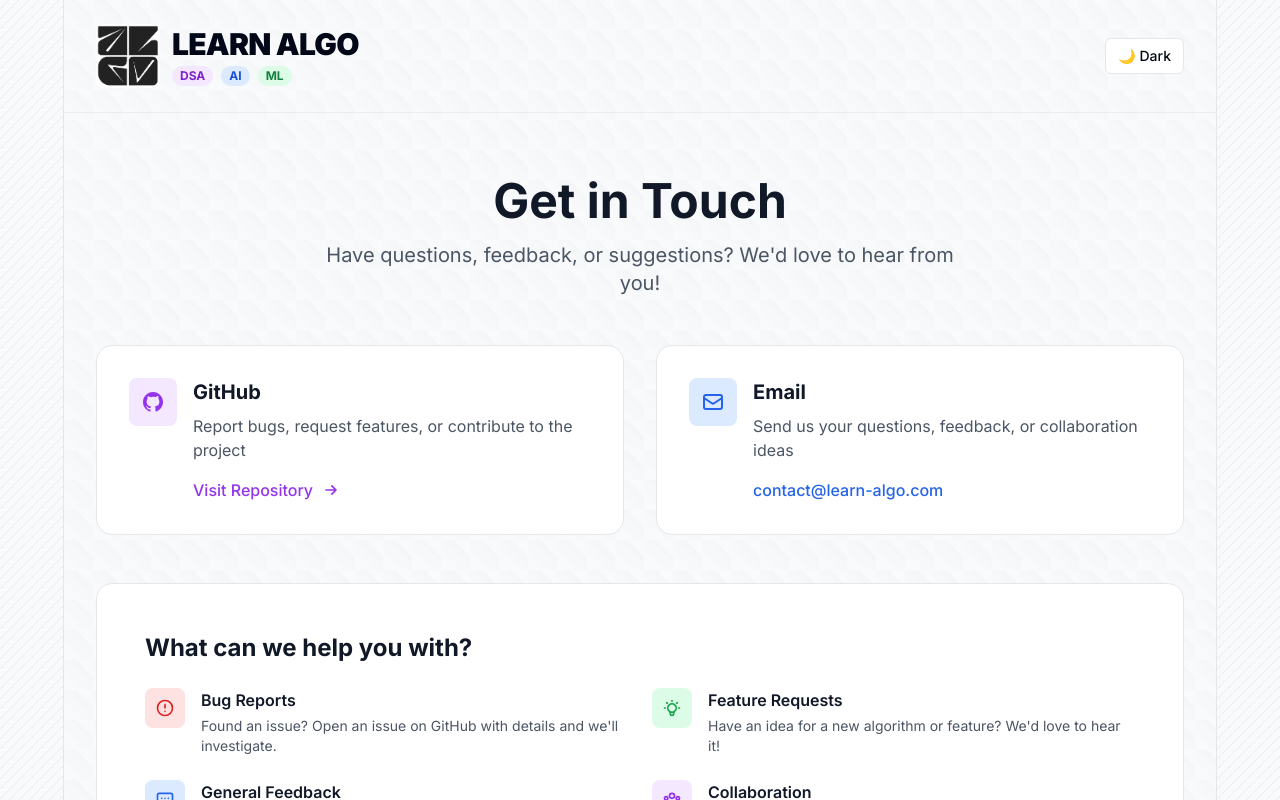
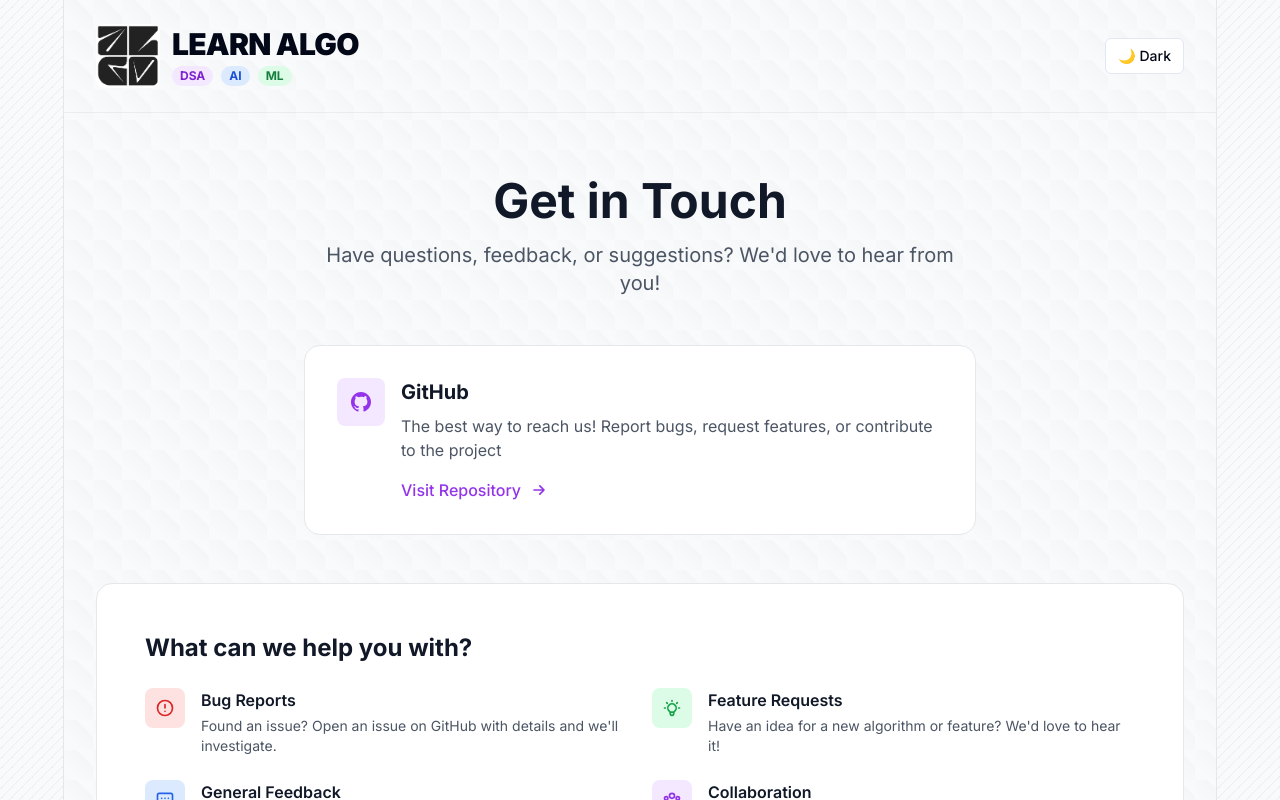
Before and after one commit to satya00089/learn-algo, a Next.js app: page /contact in a window 1280 px wide. Shown: the top 800 px of the page. Built offline with nearby package versions, Linux system fonts and the light colour scheme.

Commit message:
feat: Update contact information and improve layout on Contact, Privacy Policy, and Terms of Service pages

```diff
--- a/src/app/contact/page.tsx
+++ b/src/app/contact/page.tsx
@@ -84,13 +84,13 @@ export default function Contact() {
               </p>
             </div>
 
-            <div className="grid grid-cols-1 md:grid-cols-2 gap-8 mb-12">
+            <div className="max-w-2xl mx-auto mb-12">
               {/* GitHub */}
               <a
                 href="https://github.com/satya00089/learn-algo"
                 target="_blank"
                 rel="noopener noreferrer"
-                className="group bg-white dark:bg-gray-900 rounded-2xl border border-gray-200 dark:border-gray-800 p-8 hover:border-purple-500 dark:hover:border-purple-500 hover:shadow-lg transition-all"
+                className="group bg-white dark:bg-gray-900 rounded-2xl border border-gray-200 dark:border-gray-800 p-8 hover:border-purple-500 dark:hover:border-purple-500 hover:shadow-lg transition-all block"
               >
                 <div className="flex items-start gap-4">
                   <div className="w-12 h-12 bg-purple-100 dark:bg-purple-900/50 rounded-lg flex items-center justify-center flex-shrink-0 group-hover:scale-110 transition-transform">
@@ -109,7 +109,7 @@ export default function Contact() {
                   <div>
                     <h3 className="text-xl font-bold text-gray-900 dark:text-white mb-2">GitHub</h3>
                     <p className="text-gray-600 dark:text-gray-400 mb-4">
-                      Report bugs, request features, or contribute to the project
+                      The best way to reach us! Report bugs, request features, or contribute to the project
                     </p>
                     <div className="flex items-center gap-2 text-purple-600 dark:text-purple-400 font-medium">
                       <span>Visit Repository</span>
@@ -126,39 +126,6 @@ export default function Contact() {
                           d="M13 7l5 5m0 0l-5 5m5-5H6"
                         />
                       </svg>
-                    </div>
-                  </div>
-                </div>
-              </a>
-
-              {/* Email */}
-              <a
-                href="mailto:contact@learn-algo.com"
-                className="group bg-white dark:bg-gray-900 rounded-2xl border border-gray-200 dark:border-gray-800 p-8 hover:border-blue-500 dark:hover:border-blue-500 hover:shadow-lg transition-all"
-              >
-                <div className="flex items-start gap-4">
-                  <div className="w-12 h-12 bg-blue-100 dark:bg-blue-900/50 rounded-lg flex items-center justify-center flex-shrink-0 group-hover:scale-110 transition-transform">
-                    <svg
-                      className="w-6 h-6 text-blue-600 dark:text-blue-400"
-                      fill="none"
-                      stroke="currentColor"
-                      viewBox="0 0 24 24"
-                    >
-                      <path
-                        strokeLinecap="round"
-                        strokeLinejoin="round"
-                        strokeWidth={2}
-                        d="M3 8l7.89 5.26a2 2 0 002.22 0L21 8M5 19h14a2 2 0 002-2V7a2 2 0 00-2-2H5a2 2 0 00-2 2v10a2 2 0 002 2z"
-                      />
-                    </svg>
-                  </div>
-                  <div>
-                    <h3 className="text-xl font-bold text-gray-900 dark:text-white mb-2">Email</h3>
-                    <p className="text-gray-600 dark:text-gray-400 mb-4">
-                      Send us your questions, feedback, or collaboration ideas
-                    </p>
-                    <div className="flex items-center gap-2 text-blue-600 dark:text-blue-400 font-medium">
-                      <span>contact@learn-algo.com</span>
                     </div>
                   </div>
                 </div>
--- a/src/app/privacy/page.tsx
+++ b/src/app/privacy/page.tsx
@@ -278,9 +278,6 @@ export default function PrivacyPolicy() {
                   </p>
                   <div className="bg-gray-50 dark:bg-gray-800 rounded-lg p-4">
                     <p className="text-gray-600 dark:text-gray-400">
-                      <strong>Email:</strong> privacy@learn-algo.com
-                    </p>
-                    <p className="text-gray-600 dark:text-gray-400">
                       <strong>GitHub:</strong>{' '}
                       <a
                         href="https://github.com/satya00089/learn-algo"
--- a/src/app/terms/page.tsx
+++ b/src/app/terms/page.tsx
@@ -294,9 +294,6 @@ export default function TermsOfService() {
                   </p>
                   <div className="bg-gray-50 dark:bg-gray-800 rounded-lg p-4">
                     <p className="text-gray-600 dark:text-gray-400">
-                      <strong>Email:</strong> terms@learn-algo.com
-                    </p>
-                    <p className="text-gray-600 dark:text-gray-400">
                       <strong>GitHub:</strong>{' '}
                       <a
                         href="https://github.com/satya00089/learn-algo"
--- a/src/components/StructuredData.tsx
+++ b/src/components/StructuredData.tsx
@@ -11,11 +11,6 @@ export function StructuredData() {
       'Interactive algorithm visualizations for Data Structures, Machine Learning, and Artificial Intelligence',
     educationalLevel: ['Beginner', 'Intermediate', 'Advanced'],
     sameAs: ['https://github.com/satya00089/learn-algo'],
-    contactPoint: {
-      '@type': 'ContactPoint',
-      contactType: 'Customer Support',
-      email: 'contact@learn-algo.com',
-    },
   }
 
   const websiteSchema = {
```
